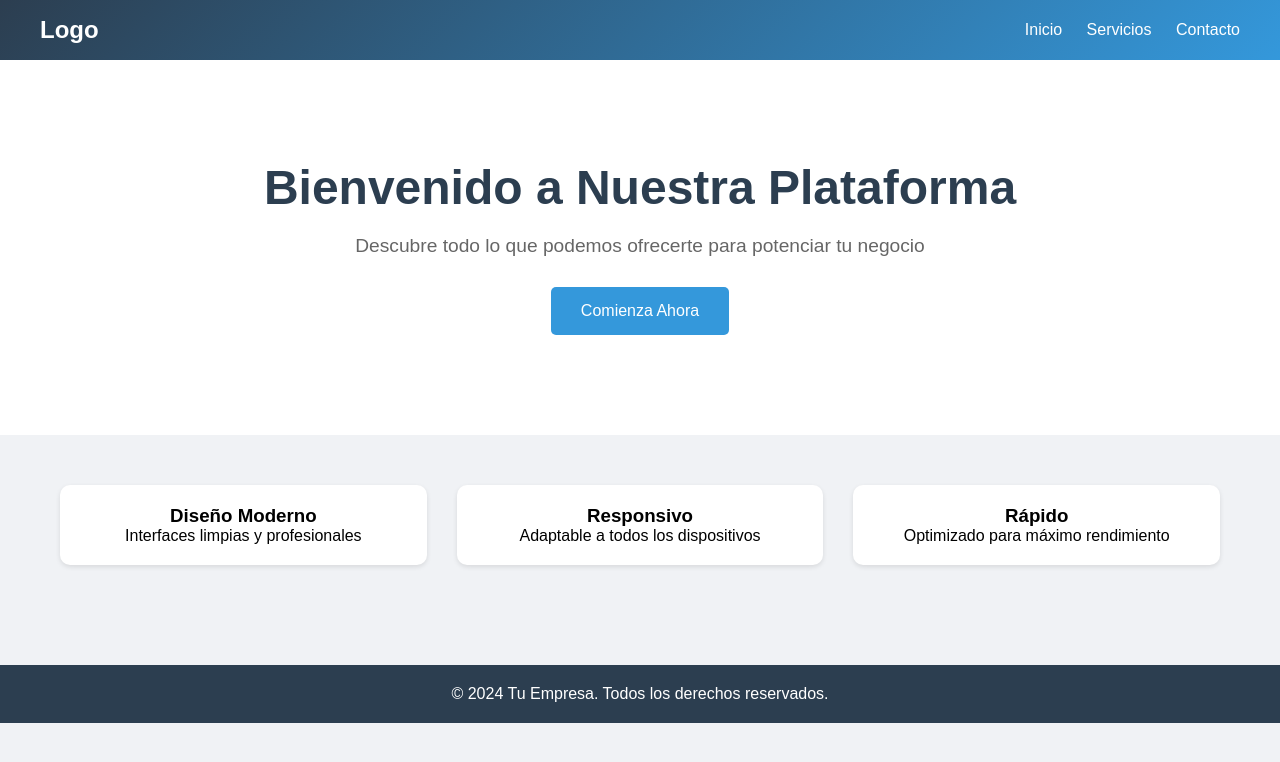
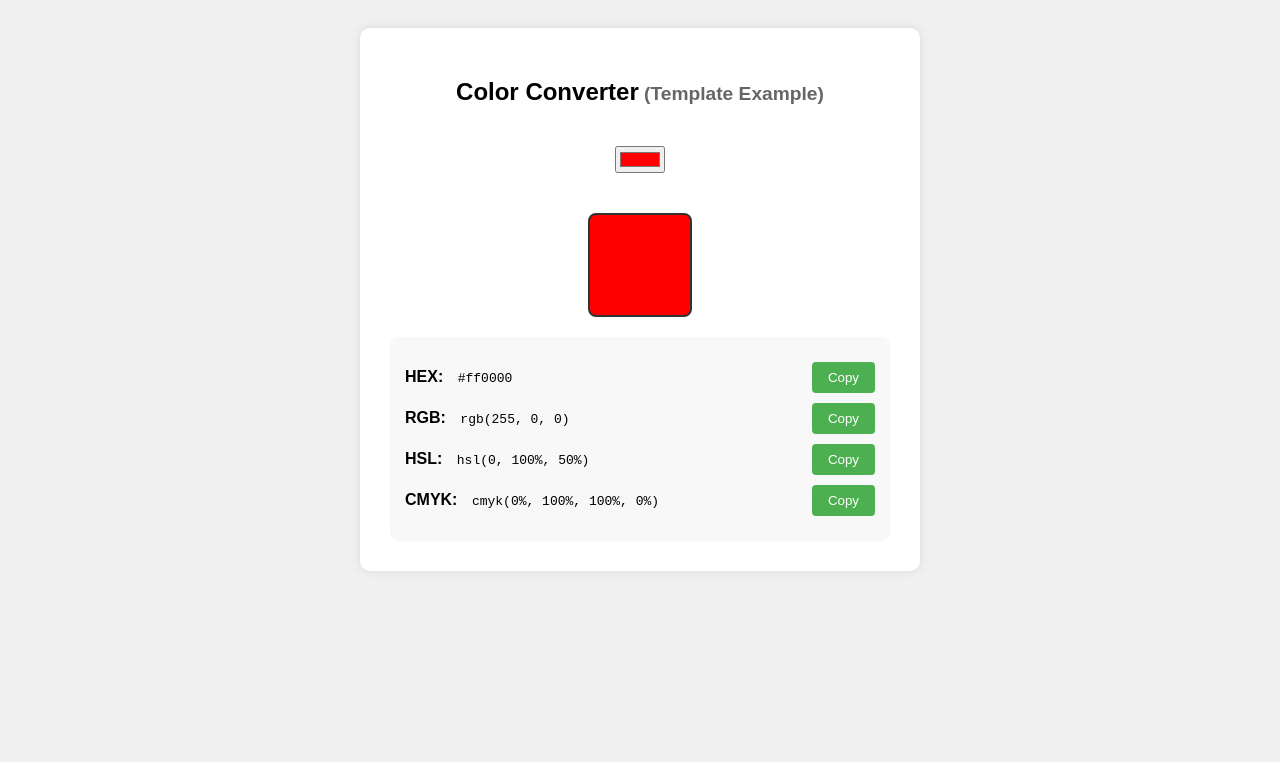
Before and after one commit to josevdr95new/sw, a plain HTML site: page index.html in a window 1280 px wide. Drawn offline with Linux system fonts and the light colour scheme.

Commit message:
Color Converter Template

```diff
--- a/index.html
+++ b/index.html
@@ -1,160 +1,205 @@
 <!DOCTYPE html>
-<html lang="es">
+<html lang="en">
 <head>
     <meta charset="UTF-8">
     <meta name="viewport" content="width=device-width, initial-scale=1.0">
-    <title>Página de Bienvenida</title>
+    <title>Color Converter Template</title>
     <style>
-        * {
-            margin: 0;
-            padding: 0;
-            box-sizing: border-box;
+        /* === TEMPLATE STYLES === */
+        body {
             font-family: Arial, sans-serif;
+            display: flex;
+            flex-direction: column;
+            align-items: center;
+            background-color: #f0f0f0;
+            padding: 20px;
         }
 
-        body {
-            background-color: #f0f2f5;
+        .container {
+            background-color: white;
+            padding: 30px;
+            border-radius: 10px;
+            box-shadow: 0 0 10px rgba(0,0,0,0.1);
+            text-align: center;
+            max-width: 500px;
+            width: 100%;
         }
 
-        .header {
-            background: linear-gradient(135deg, #2c3e50, #3498db);
-            color: white;
-            padding: 1rem;
-            text-align: center;
+        .color-picker {
+            margin: 20px 0;
         }
 
-        .nav {
+        .color-preview {
+            width: 100px;
+            height: 100px;
+            margin: 20px auto;
+            border: 2px solid #333;
+            border-radius: 8px;
+            transition: background-color 0.3s;
+        }
+
+        .color-formats {
+            margin-top: 20px;
+            padding: 15px;
+            background-color: #f8f8f8;
+            border-radius: 8px;
+        }
+
+        .format-group {
+            margin: 10px 0;
             display: flex;
             justify-content: space-between;
             align-items: center;
-            max-width: 1200px;
-            margin: 0 auto;
         }
 
-        .logo {
-            font-size: 24px;
-            font-weight: bold;
+        .format-value {
+            font-family: monospace;
+            margin: 0 10px;
         }
 
-        .nav-links a {
+        button {
+            padding: 8px 16px;
+            background-color: #4CAF50;
             color: white;
-            text-decoration: none;
-            margin-left: 20px;
-            transition: color 0.3s;
-        }
-
-        .nav-links a:hover {
-            color: #ecf0f1;
-        }
-
-        .hero {
-            text-align: center;
-            padding: 100px 20px;
-            background-color: white;
-        }
-
-        .hero h1 {
-            font-size: 3em;
-            margin-bottom: 20px;
-            color: #2c3e50;
-        }
-
-        .hero p {
-            font-size: 1.2em;
-            color: #666;
-            margin-bottom: 30px;
-        }
-
-        .cta-button {
-            display: inline-block;
-            padding: 15px 30px;
-            background-color: #3498db;
-            color: white;
-            text-decoration: none;
-            border-radius: 5px;
+            border: none;
+            border-radius: 4px;
+            cursor: pointer;
             transition: background-color 0.3s;
         }
 
-        .cta-button:hover {
-            background-color: #2980b9;
+        button:hover {
+            background-color: #45a049;
         }
 
-        .features {
-            display: flex;
-            justify-content: center;
-            gap: 30px;
-            padding: 50px 20px;
-            max-width: 1200px;
-            margin: 0 auto;
-        }
-
-        .feature-card {
-            background-color: white;
-            padding: 20px;
-            border-radius: 10px;
-            box-shadow: 0 2px 5px rgba(0,0,0,0.1);
-            text-align: center;
-            flex: 1;
-        }
-
-        footer {
-            background-color: #2c3e50;
-            color: white;
-            text-align: center;
-            padding: 20px;
-            margin-top: 50px;
-        }
-
-        @media (max-width: 768px) {
-            .nav-links {
-                display: none;
-            }
-
-            .features {
-                flex-direction: column;
-            }
-
-            .hero h1 {
-                font-size: 2em;
-            }
+        h2::after {
+            content: " (Template Example)";
+            font-size: 0.8em;
+            color: #666;
         }
     </style>
 </head>
 <body>
-    <header class="header">
-        <nav class="nav">
-            <div class="logo">Logo</div>
-            <div class="nav-links">
-                <a href="#inicio">Inicio</a>
-                <a href="#servicios">Servicios</a>
-                <a href="#contacto">Contacto</a>
+    <div class="container">
+        <h2>Color Converter</h2>
+
+        <input type="color" class="color-picker" id="colorPicker" value="#ff0000">
+
+        <div class="color-preview" id="colorPreview"></div>
+
+        <div class="color-formats">
+            <div class="format-group">
+                <div>
+                    <strong>HEX:</strong>
+                    <span class="format-value" id="hexValue">#ff0000</span>
+                </div>
+                <button onclick="copyToClipboard('hexValue')">Copy</button>
             </div>
-        </nav>
-    </header>
+            <div class="format-group">
+                <div>
+                    <strong>RGB:</strong>
+                    <span class="format-value" id="rgbValue">rgb(255, 0, 0)</span>
+                </div>
+                <button onclick="copyToClipboard('rgbValue')">Copy</button>
+            </div>
+            <div class="format-group">
+                <div>
+                    <strong>HSL:</strong>
+                    <span class="format-value" id="hslValue">hsl(0, 100%, 50%)</span>
+                </div>
+                <button onclick="copyToClipboard('hslValue')">Copy</button>
+            </div>
+            <div class="format-group">
+                <div>
+                    <strong>CMYK:</strong>
+                    <span class="format-value" id="cmykValue">cmyk(0%, 100%, 100%, 0%)</span>
+                </div>
+                <button onclick="copyToClipboard('cmykValue')">Copy</button>
+            </div>
+        </div>
+    </div>
 
-    <section class="hero">
-        <h1>Bienvenido a Nuestra Plataforma</h1>
-        <p>Descubre todo lo que podemos ofrecerte para potenciar tu negocio</p>
-        <a href="#" class="cta-button">Comienza Ahora</a>
-    </section>
+    <script>
+        // === COLOR CONVERSION FUNCTIONS ===
+        const colorPicker = document.getElementById('colorPicker');
+        const colorPreview = document.getElementById('colorPreview');
 
-    <section class="features">
-        <div class="feature-card">
-            <h3>Diseño Moderno</h3>
-            <p>Interfaces limpias y profesionales</p>
-        </div>
-        <div class="feature-card">
-            <h3>Responsivo</h3>
-            <p>Adaptable a todos los dispositivos</p>
-        </div>
-        <div class="feature-card">
-            <h3>Rápido</h3>
-            <p>Optimizado para máximo rendimiento</p>
-        </div>
-    </section>
+        // Initialize with default color
+        updateColorValues();
 
-    <footer>
-        <p>&copy; 2024 Tu Empresa. Todos los derechos reservados.</p>
-    </footer>
+        colorPicker.addEventListener('input', updateColorValues);
+
+        function updateColorValues() {
+            const hexColor = colorPicker.value;
+            colorPreview.style.backgroundColor = hexColor;
+
+            // Update HEX value
+            document.getElementById('hexValue').textContent = hexColor;
+
+            // Convert to RGB
+            const rgb = hexToRgb(hexColor);
+            document.getElementById('rgbValue').textContent = `rgb(${rgb.r}, ${rgb.g}, ${rgb.b})`;
+
+            // Convert to HSL
+            const hsl = rgbToHsl(rgb.r, rgb.g, rgb.b);
+            document.getElementById('hslValue').textContent = `hsl(${hsl.h}, ${hsl.s}%, ${hsl.l}%)`;
+
+            // Convert to CMYK
+            const cmyk = rgbToCmyk(rgb.r, rgb.g, rgb.b);
+            document.getElementById('cmykValue').textContent = `cmyk(${cmyk.c}%, ${cmyk.m}%, ${cmyk.y}%, ${cmyk.k}%)`;
+        }
+
+        function hexToRgb(hex) {
+            const r = parseInt(hex.slice(1, 3), 16);
+            const g = parseInt(hex.slice(3, 5), 16);
+            const b = parseInt(hex.slice(5, 7), 16);
+            return { r, g, b };
+        }
+
+        function rgbToHsl(r, g, b) {
+            r /= 255; g /= 255; b /= 255;
+            const max = Math.max(r, g, b), min = Math.min(r, g, b);
+            let h, s, l = (max + min) / 2;
+
+            if (max === min) {
+                h = s = 0;
+            } else {
+                const d = max - min;
+                s = l > 0.5 ? d / (2 - max - min) : d / (max + min);
+                switch (max) {
+                    case r: h = (g - b) / d + (g < b ? 6 : 0); break;
+                    case g: h = (b - r) / d + 2; break;
+                    case b: h = (r - g) / d + 4; break;
+                }
+                h = Math.round(h * 60);
+                s = Math.round(s * 100);
+                l = Math.round(l * 100);
+            }
+            return { h, s, l };
+        }
+
+        function rgbToCmyk(r, g, b) {
+            if (r === 0 && g === 0 && b === 0) return { c: 0, m: 0, y: 0, k: 100 };
+
+            let c = 1 - (r / 255);
+            let m = 1 - (g / 255);
+            let y = 1 - (b / 255);
+            const k = Math.min(c, m, y);
+
+            c = Math.round(((c - k) / (1 - k)) * 100) || 0;
+            m = Math.round(((m - k) / (1 - k)) * 100) || 0;
+            y = Math.round(((y - k) / (1 - k)) * 100) || 0;
+
+            return { c, m, y, k: Math.round(k * 100) };
+        }
+
+        function copyToClipboard(elementId) {
+            const text = document.getElementById(elementId).textContent;
+            navigator.clipboard.writeText(text).then(() => {
+                const btn = event.target;
+                btn.textContent = 'Copied!';
+                setTimeout(() => btn.textContent = 'Copy', 2000);
+            });
+        }
+    </script>
 </body>
 </html>
```
Also changed, not shown: 2 other files.
